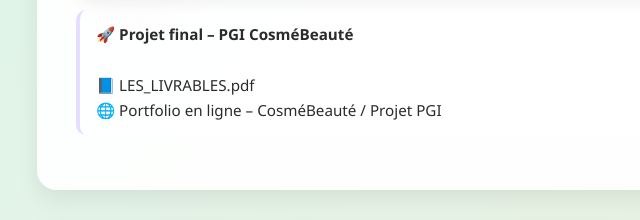
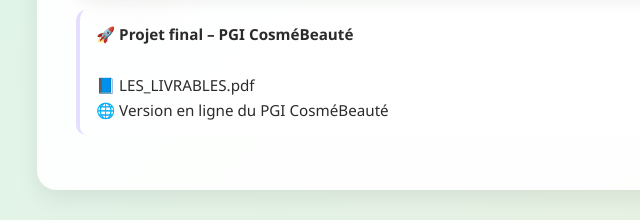
Before and after one commit to Akida43/portefolio, a plain HTML site: page index.html in a window 1280 px wide. Shown: the part 2665-2885 px from the top of the page, 131-771 px from the left. Drawn offline with Linux system fonts and the light colour scheme.

Commit message:
Update index.html

```diff
--- a/index.html
+++ b/index.html
@@ -231,10 +231,11 @@
       LES_LIVRABLES.pdf
   </a><br>
 
-      🌐 <a href="https://fatimasarrsaliou-stack.github.io/Portfolio2/" target="_blank">
-          Portfolio en ligne – CosméBeauté / Projet PGI
+  🌐 <a href="https://fatimasarrsaliou-stack.github.io/cosmebeaute/" target="_blank">
+      Version en ligne du PGI CosméBeauté
   </a><br>
 </p>
+
   </section>
 
   <!-- RUBRIQUE 6 -->
```
Lines whose indentation alone changed are shown as unchanged.
